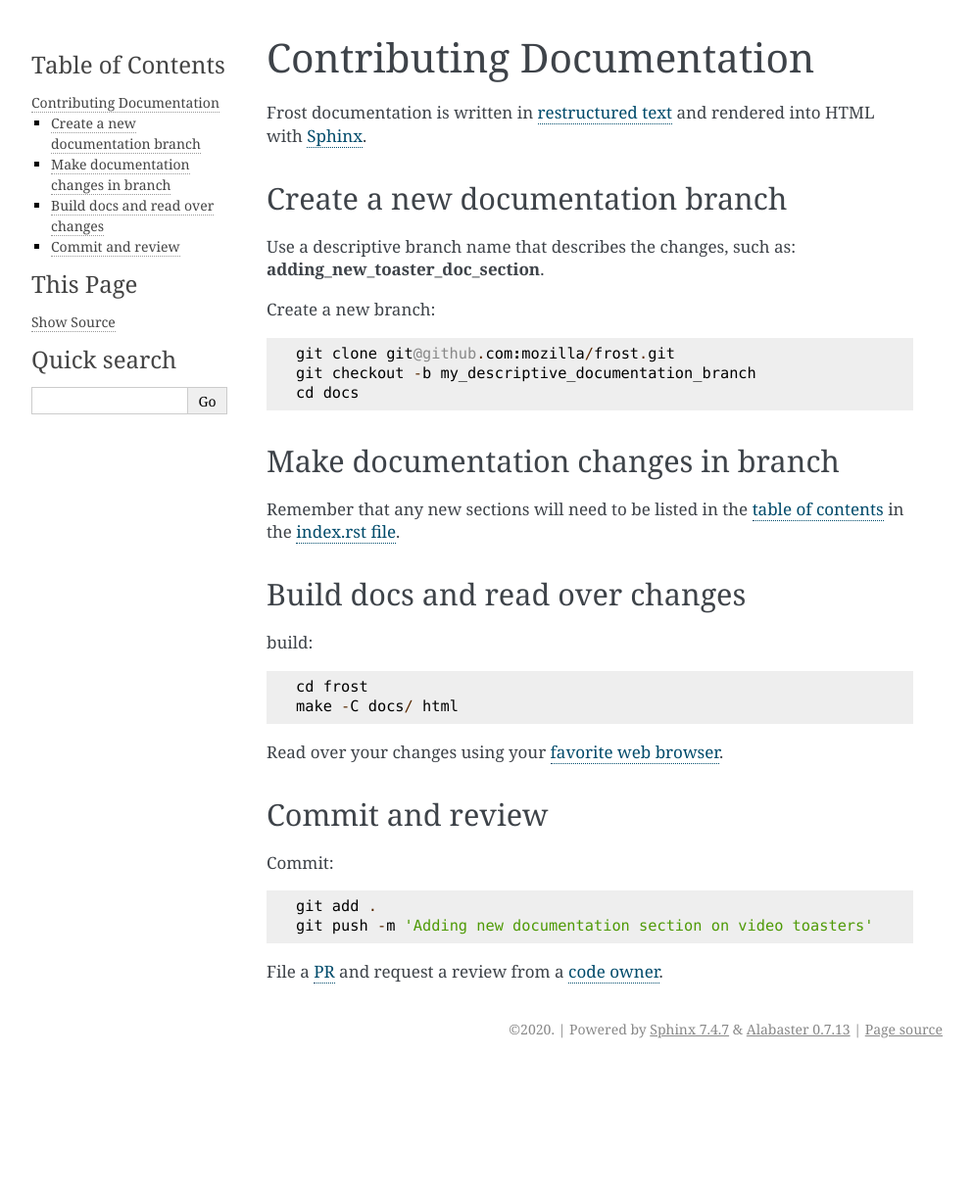
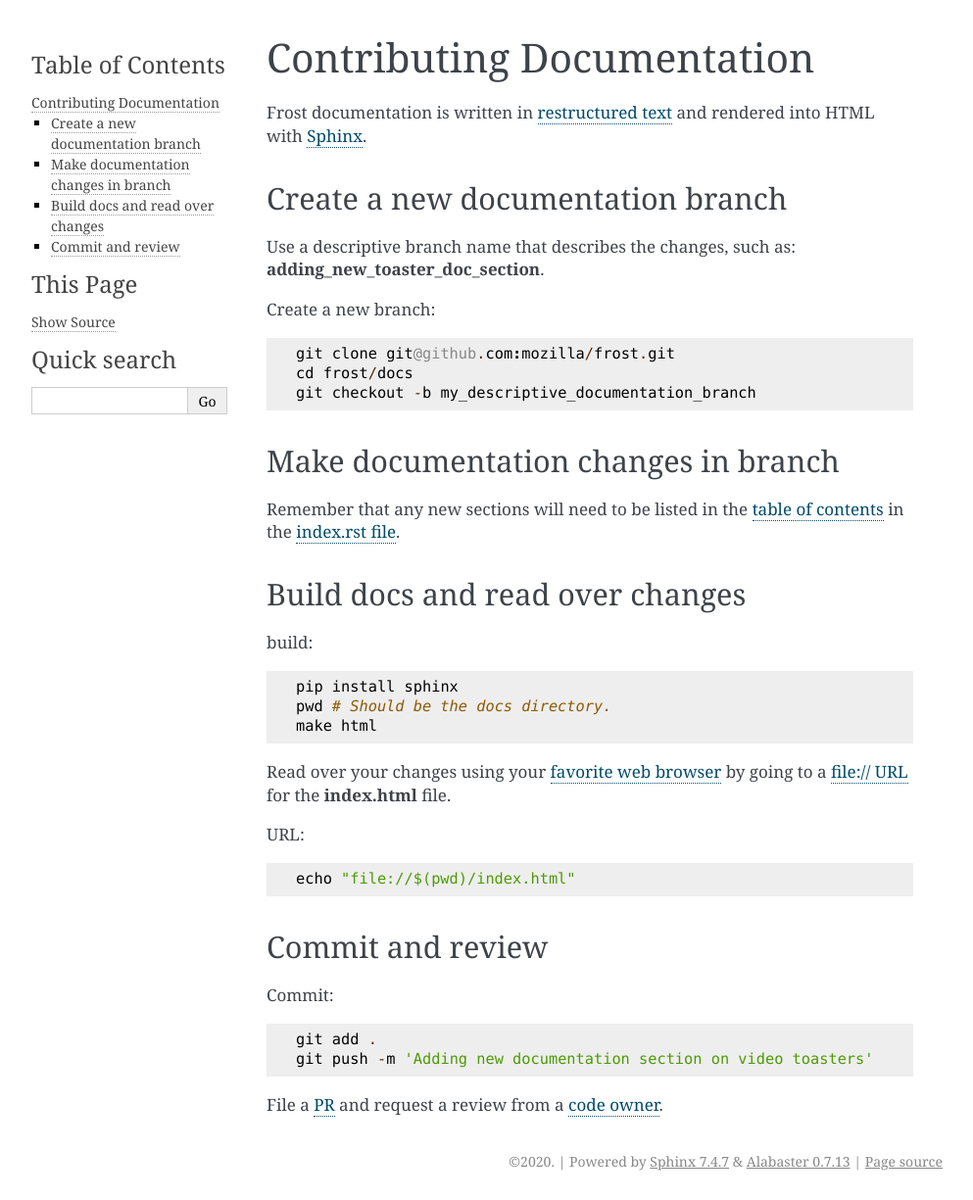
Before and after one commit to mozilla/frost, a Sphinx documentation site: the page built from docs/ContributingDocumentation.rst, in a window 1280 px wide. Shown: the whole page at 98% size, without its empty margins (148-1141 px from the left). Built offline with Sphinx 7.4.7, drawn with Linux system fonts in a browser that asks for light colours; before the commit the page ends 1090 px from its top, so only the background shows below that.

Commit message:
Addressing concerns stated here: https://github.com/mozilla/frost/pull/379
Specifically for explaining file URI, and being more precise about directories in the example shell commands.

```diff
--- a/docs/ContributingDocumentation.rst
+++ b/docs/ContributingDocumentation.rst
@@ -25,10 +25,15 @@
 
 build::
 
-   cd frost
-   make -C docs/ html
+   pip install sphinx
+   pwd # Should be the docs directory.
+   make html
 
-Read over your changes using your `favorite web browser <https://getfirefox.com>`_.
+Read over your changes using your `favorite web browser <https://getfirefox.com>`_ by going to a `file:// URL <https://en.wikipedia.org/wiki/File_URI_scheme>`_ for the **index.html** file.
+
+URL::
+
+   echo "file://$(pwd)/index.html"
 
 Commit and review
 -----------------
```
Also changed, not shown: other parts of docs/ContributingDocumentation.rst (+1 -1 lines).
